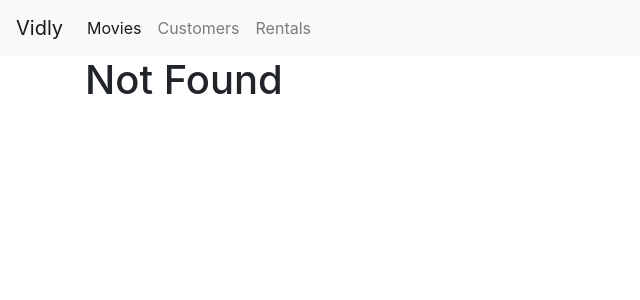
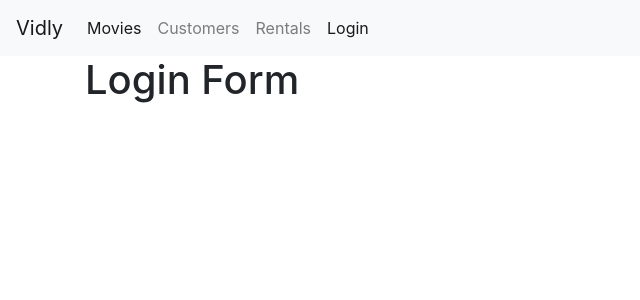
Before and after one commit to imsiddiquee/react-form, a React (Create React App) app: page /login in a window 1280 px wide. Before the commit this address led to /not-found. Shown: the top 300 px of the page, without its empty margins (0-640 px from the left). Built offline with nearby package versions, Linux system fonts and the light colour scheme.

Commit message:
add new form component with route and navigation

```diff
--- a/src/App.js
+++ b/src/App.js
@@ -1,15 +1,17 @@
 import React, { Component } from "react";
+import { Switch, Route, Redirect } from "react-router-dom";
 //import logo from "./logo.svg";
 import Movies from "./components/movies";
-import "./App.css";
-import "bootstrap/dist/css/bootstrap.css";
-import "font-awesome/css/font-awesome.css";
 import NavBar from "./components/navBar";
-import { Switch, Route, Redirect } from "react-router-dom";
+
 import Customers from "./components/customers";
 import Rentals from "./components/rentals";
 import NotFound from "./components/notFound";
 import MovieForm from "./components/movieForm";
+import LoginForm from "./components/loginForm";
+import "./App.css";
+import "bootstrap/dist/css/bootstrap.css";
+import "font-awesome/css/font-awesome.css";
 
 class App extends Component {
   render() {
@@ -18,6 +20,7 @@
         <NavBar />
         <div className="container">
           <Switch>
+            <Route path="/login" component={LoginForm} />
             <Route path="/customers" component={Customers} />
             <Route path="/rentals" component={Rentals} />
             <Route path="/movies" component={Movies} />
--- a/src/components/common/tableBody.jsx
+++ b/src/components/common/tableBody.jsx
@@ -1,5 +1,4 @@
 import React, { Component } from "react";
-import { Link } from "react-router-dom";
 import _ from "lodash";
 
 class TableBody extends Component {
--- /dev/null
+++ b/src/components/loginForm.jsx
@@ -0,0 +1,9 @@
+import React, { Component } from "react";
+
+class LoginForm extends Component {
+  render() {
+    return <h1>Login Form</h1>;
+  }
+}
+
+export default LoginForm;
--- a/src/components/navBar.jsx
+++ b/src/components/navBar.jsx
@@ -18,6 +18,9 @@
         <NavLink className="nav-item nav-link" to="/rentals">
           Rentals
         </NavLink>
+        <NavLink className="nav-item nav-link" to="/login">
+          Login
+        </NavLink>
       </div>
     </nav>
   );
```
